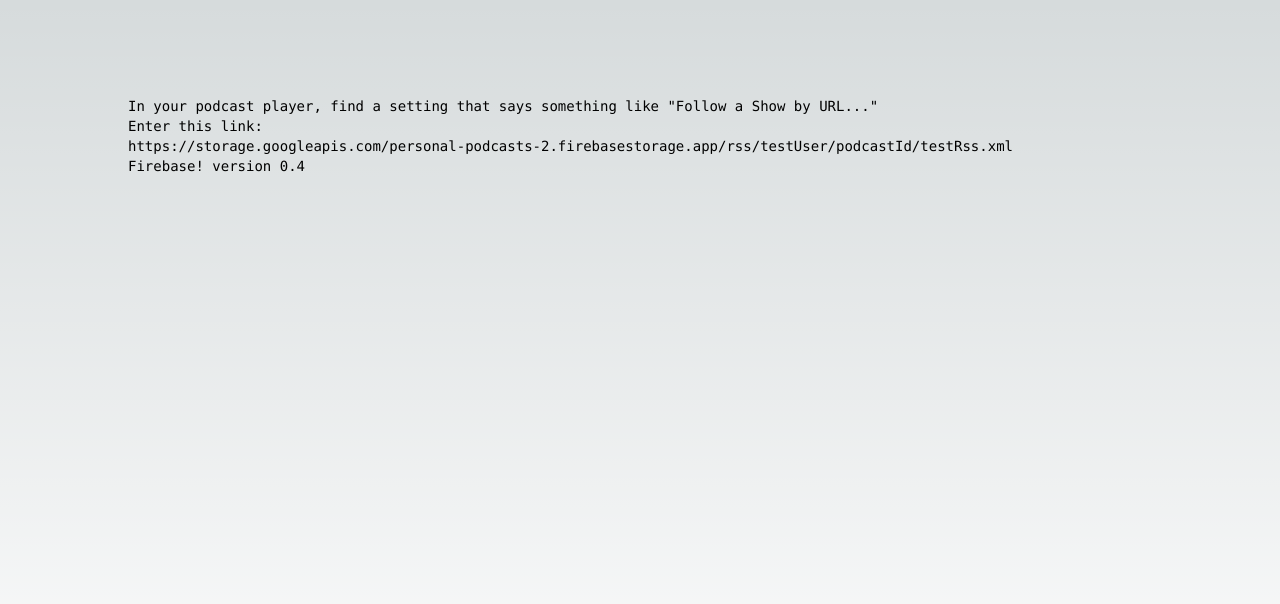
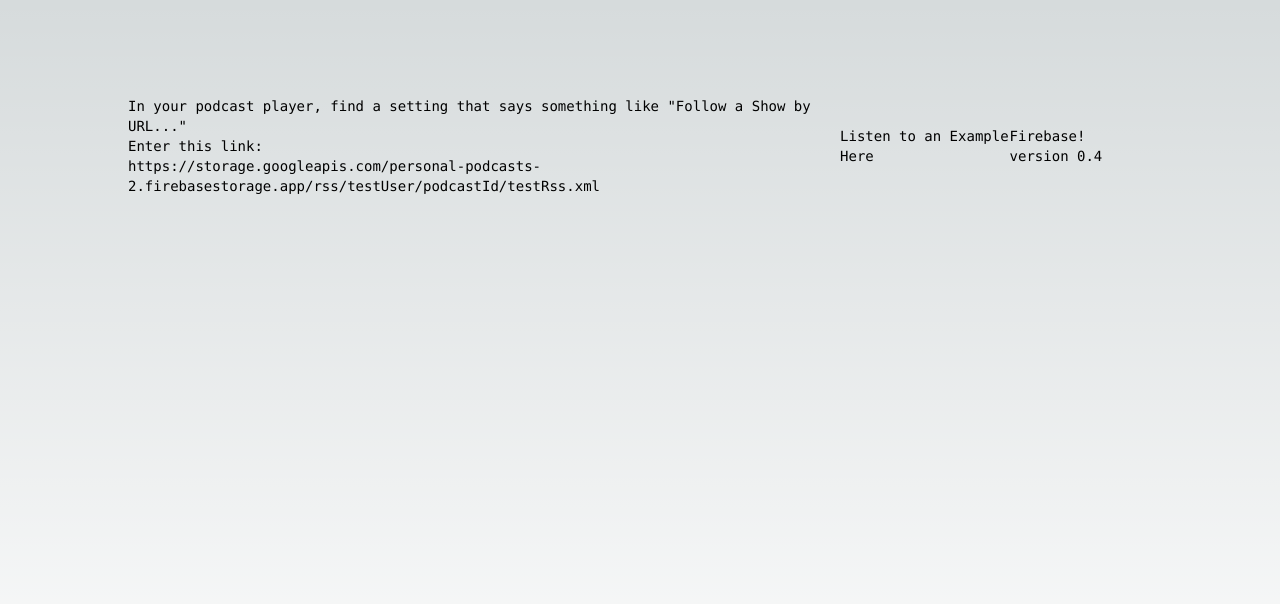
Before and after one commit to samvictor/personal-podcasts, a Next.js app: page / in a window 1280 px wide. Shown: the top 604 px of the page. Built offline with nearby package versions, Linux system fonts and the light colour scheme; no server answers.

Commit message:
Update page.tsx. Adding an example to home page

```diff
--- a/app/page.tsx
+++ b/app/page.tsx
@@ -8,16 +8,8 @@
 
 export default function Home() {
 
-  const [data, setData] = useState(null);
 
-  useEffect(() => {
-    fetch('/api/apiExample')
-      .then(response => response.json())
-      .then(json => setData(json))
-      .catch(error => console.error(error));
-  }, []);
 
-  console.log("data is", data);
 
   return (
     <main className="flex min-h-screen flex-col items-center justify-between p-24">
@@ -28,6 +20,8 @@
         <br/>
         https://storage.googleapis.com/personal-podcasts-2.firebasestorage.app/rss/testUser/podcastId/testRss.xml
         <br/>
+        <a href="https://storage.googleapis.com/personal-podcasts-2.firebasestorage.app/audio/testUser/podcastId/daily_update_2024-12-10_09-01-31.wav"
+          >Listen to an Example Here</a>
         Firebase! version 0.4
       </div>
     </main>
```
